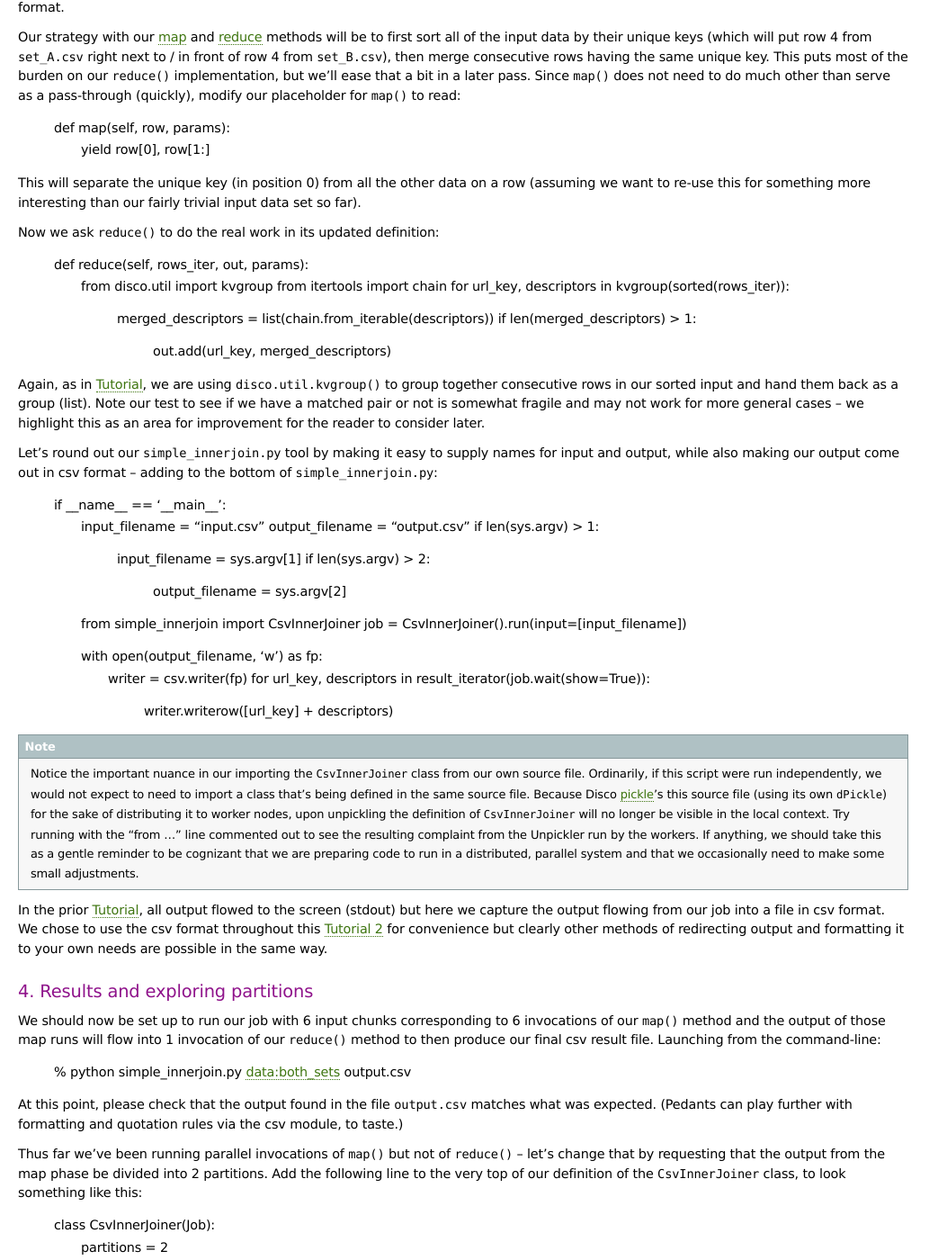
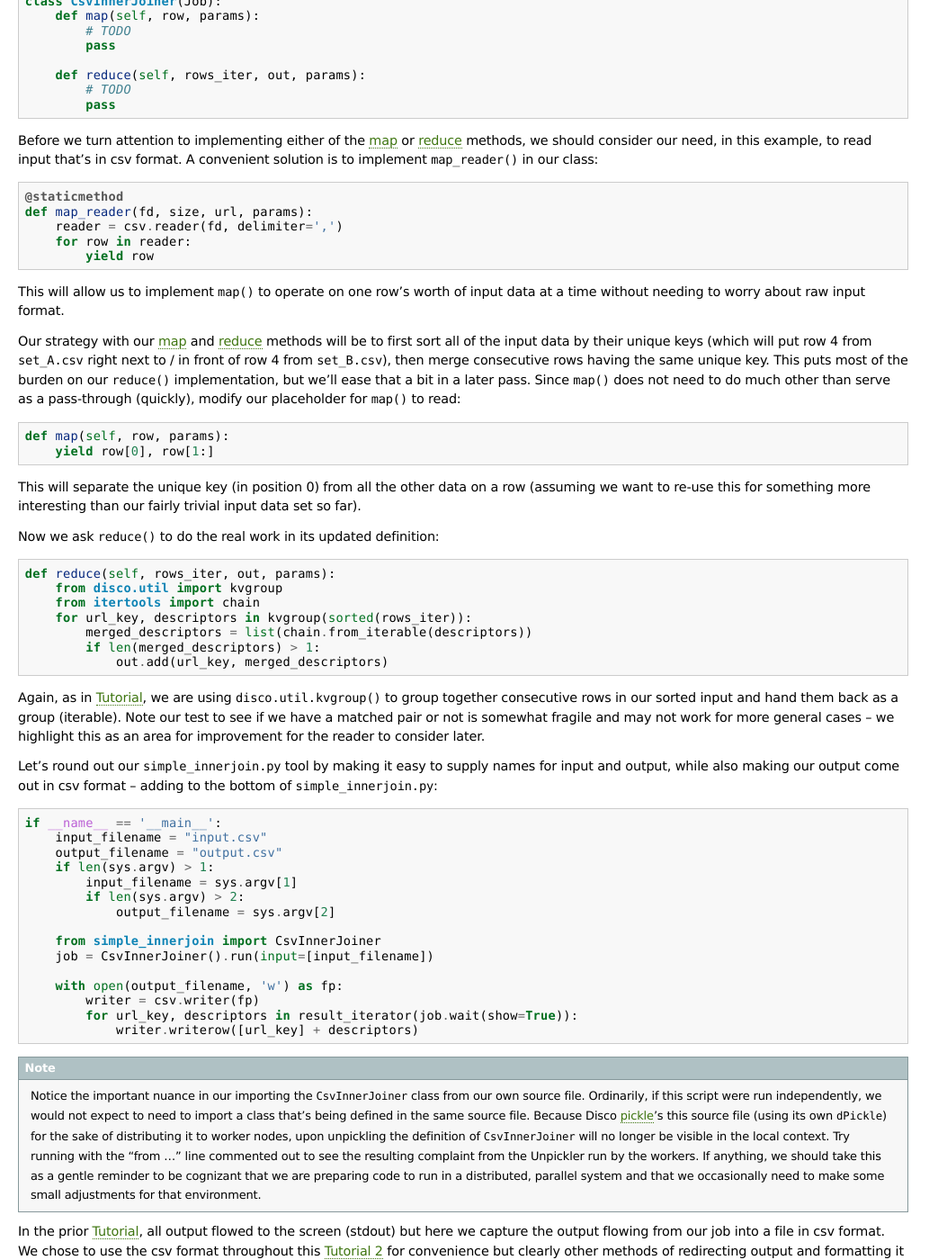
Before and after one commit to discoproject/disco, a Sphinx documentation site: the page built from doc/start/tutorial_2.rst, in a window 1280 px wide and 1400 px high, scrolled down 2132 px. Shown: the whole window at 90% size, without its empty margins (0-1053 px from the left). Built offline with Sphinx 7.4.7, drawn with Linux system fonts in a browser that asks for light colours; some of the changed text lies outside the part shown.

Commit message:
Tweaked formatting and wording in tutorial_2.rst, added supporting simple_innerjoin.py source.

```diff
--- a/doc/start/tutorial_2.rst
+++ b/doc/start/tutorial_2.rst
@@ -16,14 +16,14 @@
 
 .. _inner_join: http://en.wikipedia.org/wiki/Join_%28SQL%29#Inner_join
 
-1. Prepare small sample input data
-----------------------------------
+1. Background and sample input
+------------------------------
 
 Let's first prepare a sample input data set that's small enough and simple
 enough for us to follow and know what to expect on output.  We will prepare
 two sets of input in csv format to be "joined" together using the first
 entry in each row as the key to match (join) on.  Create a file named
-``set_A.csv`` containing the following text:
+``set_A.csv`` containing the following text::
 
    1,"alpha"
    2,"beta"
@@ -31,7 +31,7 @@
    4,"delta"
    5,"epsilon"
 
-Create a second file named ``set_B.csv`` containing the following text:
+Create a second file named ``set_B.csv`` containing the following text::
 
    1,"who"
    2,"what"
@@ -41,7 +41,7 @@
    6,"how"
 
 When we `inner_join`_ these two datasets using the first entry in each row as
-its key, we would like to see output that looks something like this:
+its key, we would like to see output that looks something like this::
 
     1,"alpha","who"
     2,"beta","what"
@@ -81,23 +81,23 @@
 do work on it, then merge it back together.  This approach doesn't
 necessarily harm performance but there are different strategies tuned for
 optimal performance depending upon the nature of your data.  (Search the
-net for ``mapreduce join`` to see the wealth of competing strategies out
+net for "``mapreduce join``" to see the wealth of competing strategies out
 there.)
 
 Assuming a unix-like environment from here on, start by combining our two
-input files:
+input files::
 
    % cat set_A.csv set_B.csv > both_sets.csv
 
 Next, we want to split our ``both_sets.csv`` file into chunks with 2 lines
 each.  You can do this with a text editor yourself, by hand, or we can
-make use of the convenient unix utility ``split`` to do the job for us:
+make use of the convenient unix utility ``split`` to do the job for us::
 
    % split -l 2 both_sets.csv
 
 Running ``split`` as above should create 6 files named ``xaa`` through
 ``xaf``.  You can quickly verify this by performing a count of the lines
-in each file and seeing that it adds up to 11:
+in each file and seeing that it adds up to 11::
 
    % wc -l xa?
      2 xaa
@@ -110,12 +110,12 @@
 
 Now that we've split the input data ourselves into 6 chunks, let's push
 our split data into ddfs and label it all with a single tag,
-``data:both_sets``, so that we can refer to all our chunks as one:
+``data:both_sets``, so that we can refer to all our chunks as one::
 
    % ddfs push data:both_sets ./xa?
 
 You can verify that all 11 lines made it into ddfs and are accessible via
-that single tag by asking to ``cat`` it back to the screen:
+that single tag by asking to ``cat`` it back to the screen::
 
    % ddfs cat data:both_sets
 
@@ -143,20 +143,21 @@
 :term:`reduce` function then supplied them as parameters to ``Job().run()``.
 But there's more fun to be had by deriving a new class from
 :class:`~disco.job.Job`.  Let's start by declaring our new class and saving
-it in a source file named ``simple_innerjoin.py``:
+it in a source file named ``simple_innerjoin.py``::
 
         class CsvInnerJoiner(Job):
-
             def map(self, row, params):
                 # TODO
+                pass
 
             def reduce(self, rows_iter, out, params):
                 # TODO
+                pass
 
 Before we turn attention to implementing either of the :term:`map` or
 :term:`reduce` methods, we should consider our need, in this example, to
 read input that's in csv format.  A convenient solution is to implement
-``map_reader()`` in our class:
+``map_reader()`` in our class::
 
             @staticmethod
             def map_reader(fd, size, url, params):
@@ -174,7 +175,7 @@
 This puts most of the burden on our ``reduce()`` implementation, but
 we'll ease that a bit in a later pass.  Since ``map()`` does not need
 to do much other than serve as a pass-through (quickly), modify our
-placeholder for ``map()`` to read:
+placeholder for ``map()`` to read::
 
             def map(self, row, params):
                 yield row[0], row[1:]
@@ -183,7 +184,7 @@
 data on a row (assuming we want to re-use this for something more
 interesting than our fairly trivial input data set so far).
 
-Now we ask ``reduce()`` to do the real work in its updated definition:
+Now we ask ``reduce()`` to do the real work in its updated definition::
 
             def reduce(self, rows_iter, out, params):
                 from disco.util import kvgroup
@@ -195,14 +196,14 @@
 
 Again, as in :ref:`tutorial`, we are using :func:`disco.util.kvgroup`
 to group together consecutive rows in our sorted input and hand them
-back as a group (list).  Note our test to see if we have a matched pair
+back as a group (iterable).  Note our test to see if we have a matched pair
 or not is somewhat fragile and may not work for more general cases -- we
 highlight this as an area for improvement for the reader to consider
 later.
 
 Let's round out our ``simple_innerjoin.py`` tool by making it easy to
 supply names for input and output, while also making our output come out
-in csv format -- adding to the bottom of ``simple_innerjoin.py``:
+in csv format -- adding to the bottom of ``simple_innerjoin.py``::
 
         if __name__ == '__main__':
             input_filename = "input.csv"
@@ -231,7 +232,8 @@
    commented out to see the resulting complaint from the Unpickler run by
    the workers.  If anything, we should take this as a gentle reminder to be
    cognizant that we are preparing code to run in a distributed, parallel
-   system and that we occasionally need to make some small adjustments.
+   system and that we occasionally need to make some small adjustments for
+   that environment.
 
 .. _pickle: http://docs.python.org/library/pickle.html
 
@@ -247,19 +249,22 @@
 We should now be set up to run our job with 6 input chunks corresponding
 to 6 invocations of our ``map()`` method and the output of those map runs
 will flow into 1 invocation of our ``reduce()`` method to then produce our
-final csv result file.  Launching from the command-line:
+final csv result file.  Launching from the command-line::
 
     % python simple_innerjoin.py data:both_sets output.csv
 
 At this point, please check that the output found in the file ``output.csv``
 matches what was expected.  (Pedants can play further with formatting and
-quotation rules via the csv module, to taste.)
+quotation rules via the csv module, to taste.)  If you instead encounter
+errors, please double-check that your file faithfully matches the code
+outlined thus far and please double-check that you can still run the
+example from the introductory :ref:`tutorial`.
 
 Thus far we've been running parallel invocations of ``map()`` but not of
 ``reduce()`` -- let's change that by requesting that the output from the
 map phase be divided into 2 partitions.  Add the following line to the
 very top of our definition of the ``CsvInnerJoiner`` class, to look
-something like this:
+something like this::
 
         class CsvInnerJoiner(Job):
             partitions = 2
@@ -278,7 +283,7 @@
 a potentially large amount of memory.  Thankfully Disco provides, as part
 of its framework, an easier solution to this common need for working with
 sorted results in the reduce step.  At the top of our definition of the
-``CsvInnerJoiner`` class, let's add the following line:
+``CsvInnerJoiner`` class, let's add the following line::
 
         class CsvInnerJoiner(Job):
             partitions = 2
@@ -287,7 +292,7 @@
             ...*truncated*...
 
 Simultaneously, we can remove the use of ``sorted()`` from the one line
-in our implementation of ``reduce()`` so that it now reads as:
+in our implementation of ``reduce()`` so that it now reads as::
 
             def reduce(self, rows_iter, out, params):
                 from disco.util import kvgroup
@@ -307,20 +312,22 @@
 Let's quickly generate a bigger input data set with which to work.  The
 following one-liner can be modified to generate as little or as much sample
 data as you have patience / disk space to hold -- modify the ``1000`` near
-the end of the line to create as many rows of data as you like:
+the end of the line to create as many rows of data as you like::
 
-    % python -c "import csv, random; w = csv.writer(open('input1.csv','w')); [w.writerow([i, int(999999*random.random())]) for i in range(1000)]"
+    % python -c "import csv, sys, random; w = csv.writer(sys.stdout);
+    [w.writerow([i, int(999999*random.random())]) for i in range(1000)]" > input1.csv
 
-Run it twice (saving the first run's output to the side) to give yourself
-two sets of input data just as before, then follow the steps from either
-this :ref:`tutorial_2` or the prior introductory :ref:`tutorial` to chunk
-the input data and push it to ddfs in whatever manner you like.  (Let's
-assume you tag your chunked input data as ``data:bigger_sets`` in ddfs.)
+Run it twice (saving the first run's output in a different name from the
+second run's) to give yourself two sets of input data just as before.
+Then follow the steps from either this :ref:`tutorial_2` or the prior
+introductory :ref:`tutorial` to chunk the input data and push it to ddfs
+in whatever manner you like.  (Let's assume you tag your chunked input
+data as ``data:bigger_sets`` in ddfs.)
 
 The only modification to ``simple_innerjoin.py`` that we suggest,
 depending upon how large your newly generated input data set is, is to
 increase the number of partitions to ratchet up the number of parallel
-runs of ``reduce()``.  Then go ahead and run your job in the same way:
+runs of ``reduce()``.  Then go ahead and run your job in the same way::
 
     % python simple_innerjoin.py data:bigger_sets bigger_output.csv
 
@@ -333,15 +340,18 @@
 
 Note that you may quickly find your disk access speed to become a
 bottleneck and for this reason and others you should consider playing with
-the number of partitions as well as the number of input chunks to find your
-system's optimal throughput for this job.
+the number of partitions as well as the number of input chunks (how many
+reducers and mappers, respectively) to find your system's optimal
+throughput for this job.
 
 After playing with ever larger volumes of data and tweaking the controls
 that Disco provides, you'll quickly gain confidence in being able to throw
 any size job at Disco and knowing how to go about implementing a solution.
 
-simple_innerjoin.py
--------------------
+simple_innerjoin.py listing
+---------------------------
+
+Complete source all in one place:
 
     .. literalinclude:: ../../examples/util/simple_innerjoin.py
 
```
Also changed, not shown: 1 other file.
